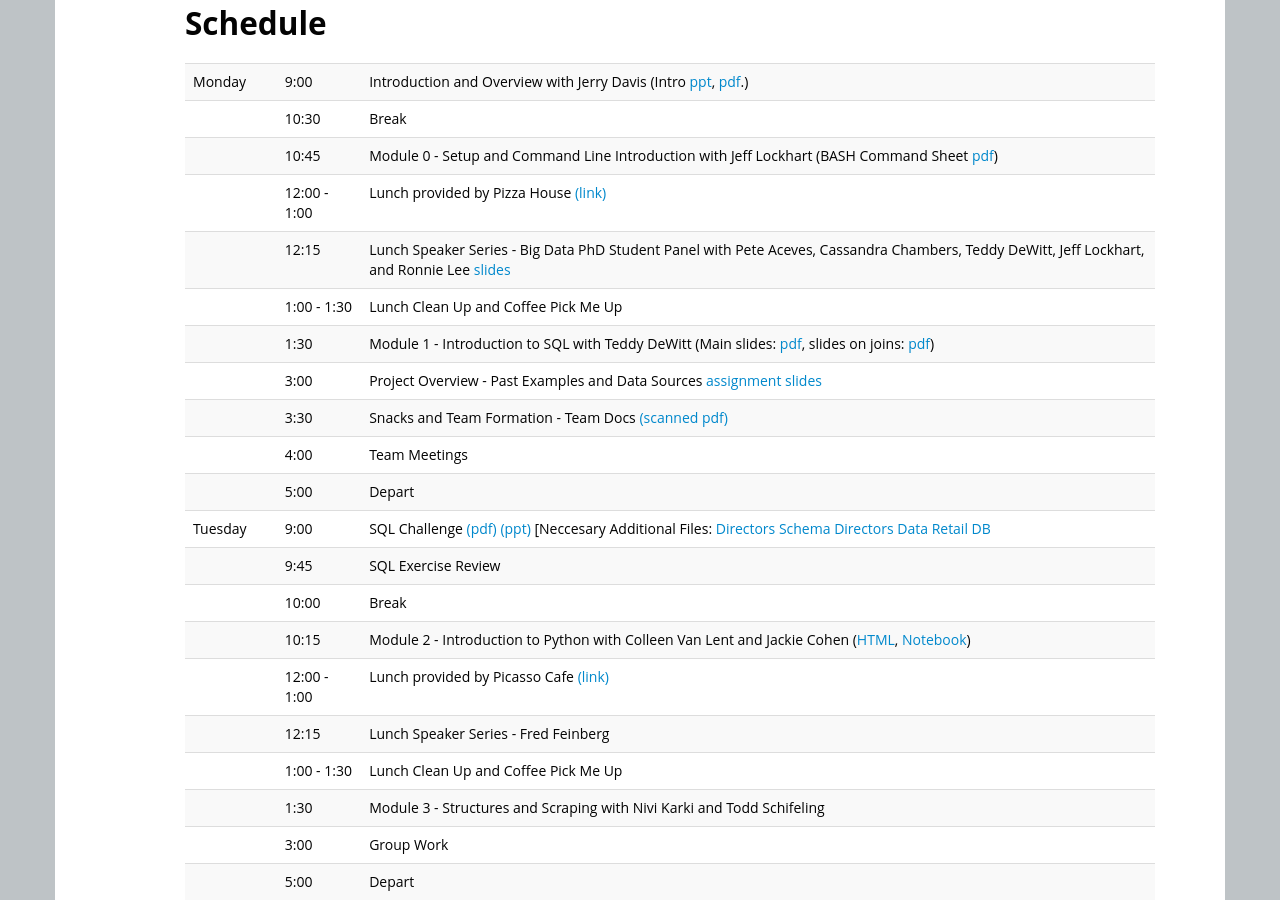
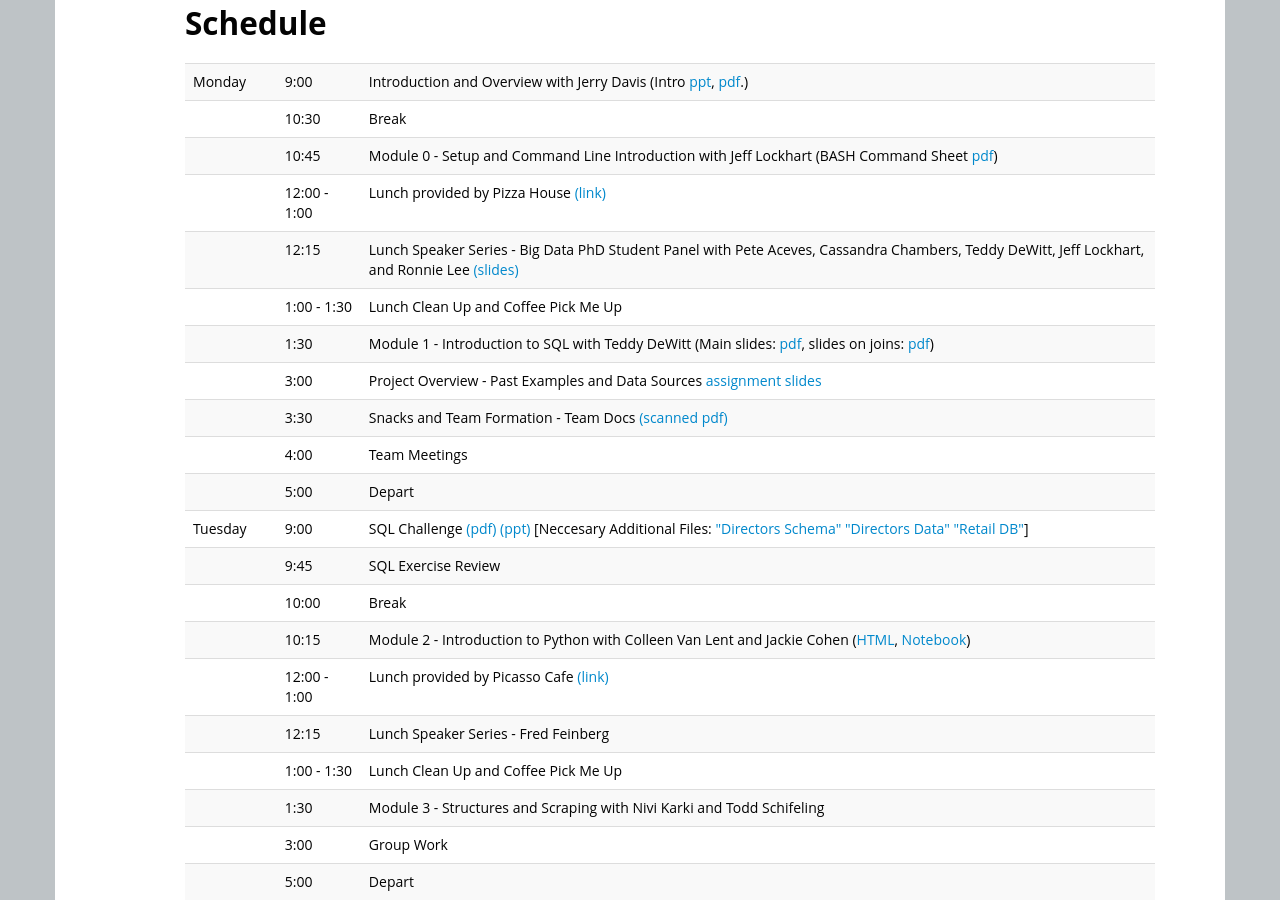
Before and after one commit to ICOSBigDataCamp/2018-summer-camp, a Jekyll site: the page built from index.html, in a window 1280 px wide and 900 px high, scrolled down 859 px. Built offline with Jekyll 4.4.1, drawn with Linux system fonts in a browser that asks for light colours.

```diff
--- a/index.html
+++ b/index.html
@@ -130,7 +130,7 @@ Organizing committee: Jerry Davis, H. V. Jagadish, Cliff Lampe, and Brian Noble
   <tr> <td></td>        <td>10:30</td>   <td>Break</td> </tr>
   <tr> <td></td>        <td>10:45</td>   <td> Module 0 - Setup and Command Line Introduction with Jeff Lockhart (BASH Command Sheet  <a href='slides/BASH_Cheat_Sheet.pdf'>pdf</a>) </td> </tr>
   <tr> <td></td>        <td>12:00 - 1:00</td>   <td>Lunch provided by Pizza House <a href="http://www.pizzahouse.com/">(link)</a></td> </tr>
-  <tr> <td></td>        <td>12:15</td>   <td>Lunch Speaker Series - Big Data PhD Student Panel with Pete Aceves, Cassandra Chambers, Teddy DeWitt, Jeff Lockhart, and Ronnie Lee <a href="slides/Big Data Camp Panel_final.pdf">slides</a></td> </tr>
+  <tr> <td></td>        <td>12:15</td>   <td>Lunch Speaker Series - Big Data PhD Student Panel with Pete Aceves, Cassandra Chambers, Teddy DeWitt, Jeff Lockhart, and Ronnie Lee <a href="slides/Big Data Camp Panel_final.pdf">(slides)</a></td> </tr>
   <tr> <td></td>        <td>1:00 - 1:30</td>    <td>Lunch Clean Up and Coffee Pick Me Up</td> </tr>
 
   <!--<tr> <td></td>        <td>1:30</td>    <td>Group formation & How to learn in groups: l.essons from design teams, Brian Noble (<a href="slides/Monday-Noble.pptx">ppt</a>)</td> </tr> -->
@@ -141,7 +141,7 @@ Organizing committee: Jerry Davis, H. V. Jagadish, Cliff Lampe, and Brian Noble
   <tr> <td></td>       <td>4:00</td>    <td>Team Meetings</td> </tr>
   <tr> <td></td>       <td>5:00</td>    <td>Depart</td> </tr>
   <tr> <td>Tuesday</td><td>9:00</td>    <td>SQL Challenge <a href="slides/SQL Challenge.pdf">(pdf)</a> <a href="slides/SQL Challenge.ppt">(ppt)</a>
-                                               [Neccesary Additional Files: <a href="slides/director_db_schema.txt">Directors Schema</a> <a href="slides/direct99_sqlite.csv">Directors Data</a> <a href ="slides/AT_Retail_DB.db">Retail DB</a> </td> </tr>
+                                               [Neccesary Additional Files: <a href="slides/director_db_schema.txt">"Directors Schema"</a> <a href="slides/direct99_sqlite.csv">"Directors Data"</a> <a href ="slides/AT_Retail_DB.db">"Retail DB"</a>] </td> </tr>
   <tr> <td></td>       <td>9:45</td>    <td>SQL Exercise Review</td> </tr>
   <tr> <td></td>       <td>10:00</td>   <td>Break</td> </tr>
   <tr> <td></td>       <td>10:15</td>   <td>Module 2 - Introduction to Python with Colleen Van Lent and Jackie Cohen
```
